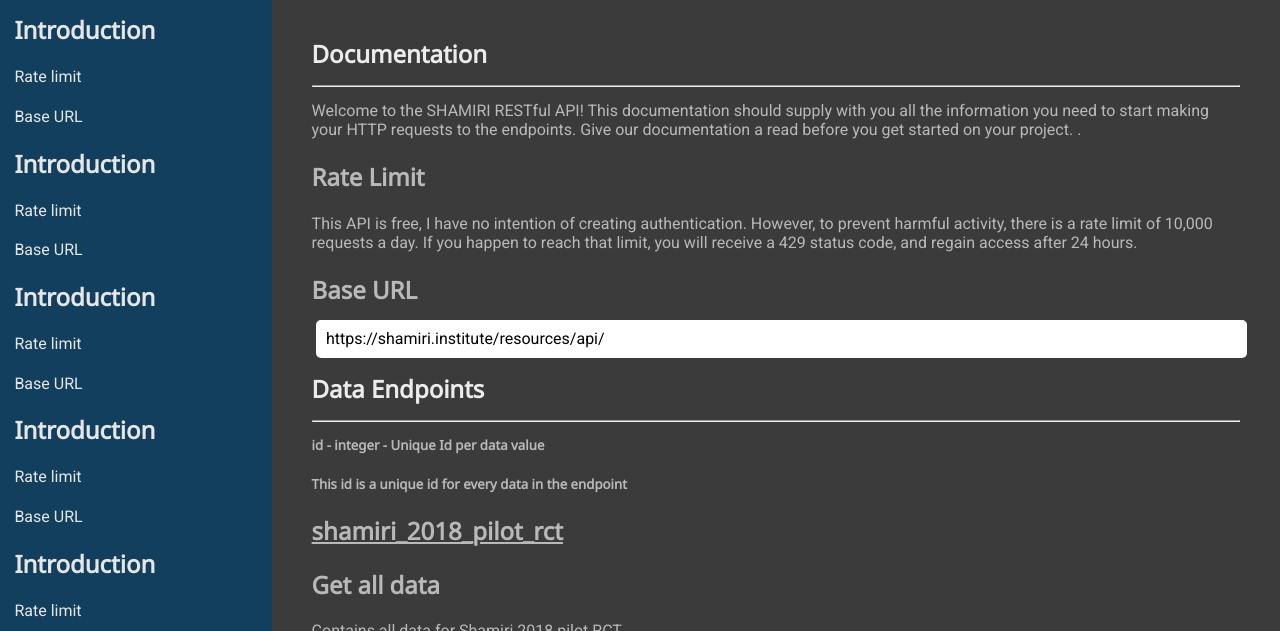
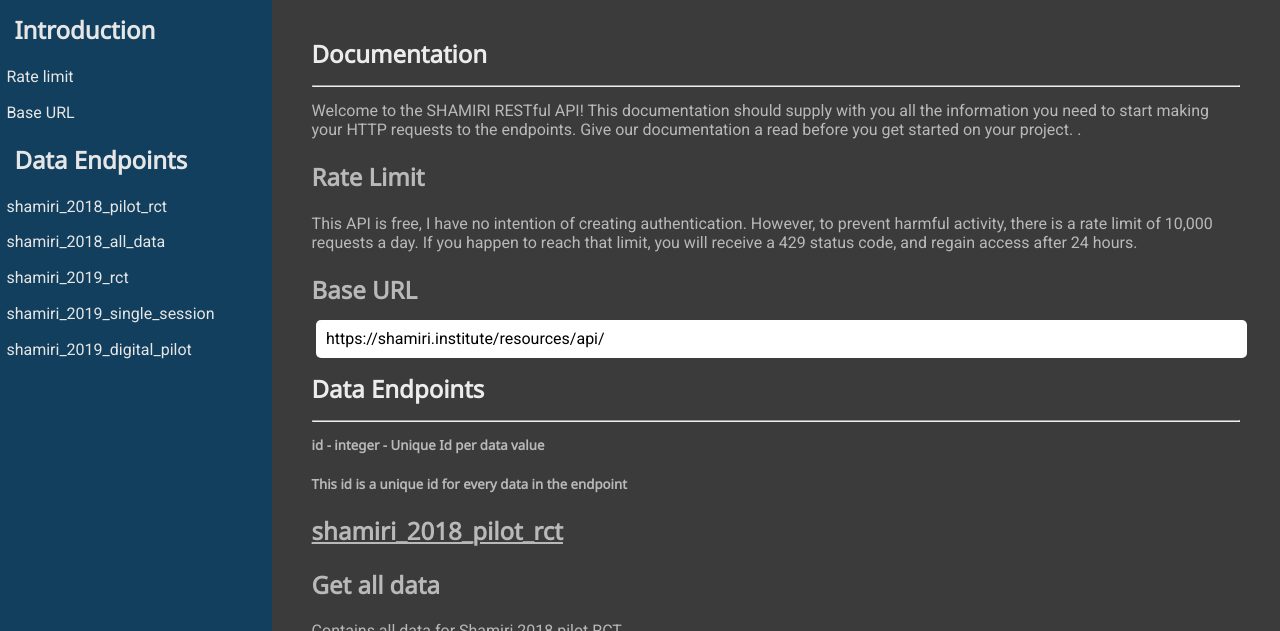
Before and after one commit to hinn254/documentation-page, a website: page dist/index.html in a window 1280 px wide. Shown: the part 138-769 px from the top of the page. Drawn offline with Linux system fonts and the light colour scheme.

Commit message:
styled sidebar

```diff
--- a/dist/index.html
+++ b/dist/index.html
@@ -211,23 +211,14 @@
         </main>
         <div class="sidebar">
           <h2>Introduction</h2>
-          <p>Rate limit</p>
-          <p>Base URL</p>
-          <h2>Introduction</h2>
-          <p>Rate limit</p>
-          <p>Base URL</p>
-          <h2>Introduction</h2>
-          <p>Rate limit</p>
-          <p>Base URL</p>
-          <h2>Introduction</h2>
-          <p>Rate limit</p>
-          <p>Base URL</p>
-          <h2>Introduction</h2>
-          <p>Rate limit</p>
-          <p>Base URL</p>
-          <h2>Introduction</h2>
-          <p>Rate limit</p>
-          <p>Base URL</p>
+          <p class="bar">Rate limit</p>
+          <p class="bar">Base URL</p>
+          <h2>Data Endpoints</h2>
+          <p class="bar">shamiri_2018_pilot_rct</p>
+          <p class="bar">shamiri_2018_all_data</h3>
+          <p class="bar">shamiri_2019_rct</h3>
+          <p class="bar">shamiri_2019_single_session</h3>
+          <p class="bar">shamiri_2019_digital_pilot</h3>
         </div>
       </div>
       <footer>
--- a/dist/style.css
+++ b/dist/style.css
@@ -166,6 +166,18 @@
   color: #3b3b3b;
   font-weight: 700;
 }
+.bar {
+  margin: 4px 0;
+}
+.bar:hover,
+.bar:focus {
+  border-bottom: 3px solid #1571bc;
+  padding: 1px 2px;
+  font-weight: 800;
+  cursor: pointer;
+  transition: all 0.3s ease;
+}
+
 .footer-wrap li a:hover {
   border-bottom: 3px solid #1571bc;
   padding: 1px 2px;
```
